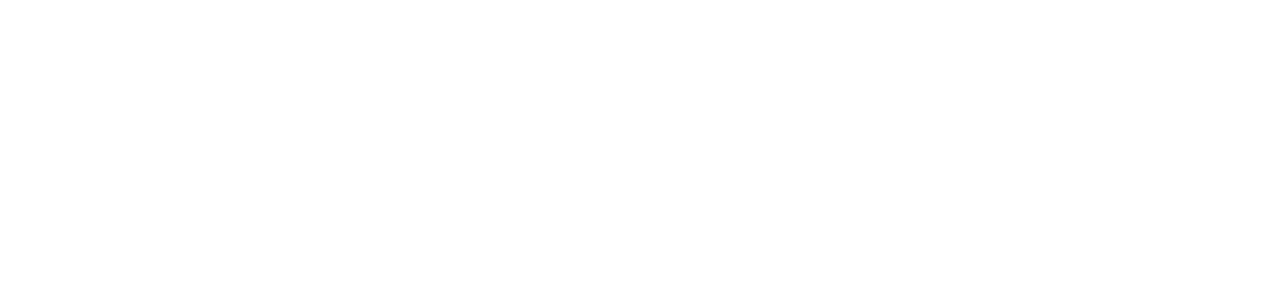
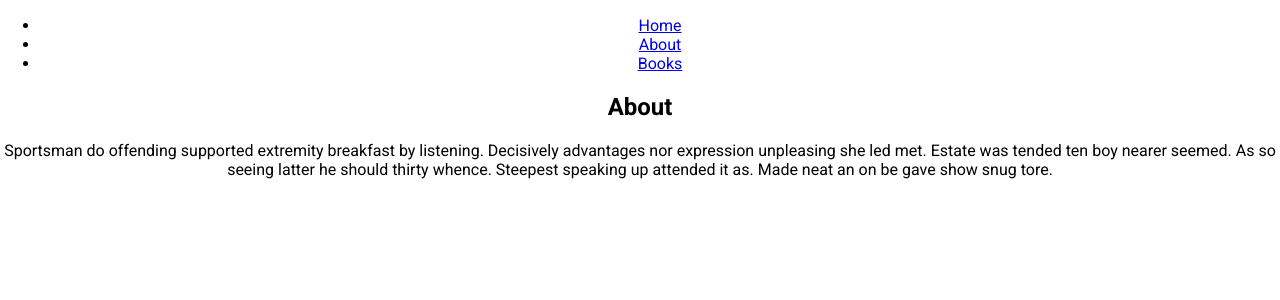
Before and after one commit to CallumWoon/basic-app, a React (Create React App) app: page /about in a window 1280 px wide. Shown: the top 300 px of the page. Built offline with nearby package versions, Linux system fonts and the light colour scheme.

Commit message:
implemented react router

```diff
--- a/src/components/About.js
+++ b/src/components/About.js
@@ -1,10 +1,12 @@
 import React from 'react';
 
 const About = () => {
+  return (
     <div className="main-content">
       <h2>About</h2>
       <p>Sportsman do offending supported extremity breakfast by listening. Decisively advantages nor expression unpleasing she led met. Estate was tended ten boy nearer seemed. As so seeing latter he should thirty whence. Steepest speaking up attended it as. Made neat an on be gave show snug tore.</p>
     </div>
+  )
 }
 
 export default About;
--- a/src/components/App.js
+++ b/src/components/App.js
@@ -1,9 +1,26 @@
+/*eslint no-unused-expressions: "error"*/
+
 import React from 'react';
+import {
+  BrowserRouter,
+  Route
+} from 'react-router-dom';
+
+// App Components
+import Header from './Header';
+import Home from './Home';
+import About from './About';
+import Books from './Books';
 
 const App = () => (
-  <div className="container">
-
-  </div>
+  <BrowserRouter>
+    <div className="container">
+      <Header />
+      <Route exact path="/" component={Home} />
+      <Route path="/about" component={About} />
+      <Route path="/books" component={Books} />
+    </div>
+  </BrowserRouter>
 );
 
 export default App;
--- a/src/components/Books.js
+++ b/src/components/Books.js
@@ -1,6 +1,7 @@
 import React from 'react';
 
 const Books = () => {
+  return (
     <div className="main-content courses">
       <div className="books-header group">
         <h2>Books</h2>
@@ -11,6 +12,7 @@
         </ul>
       </div>
     </div>
+  )
 }
 
 export default Books;
--- a/src/components/Header.js
+++ b/src/components/Header.js
@@ -1,13 +1,15 @@
 import React from 'react';
 
 const Header = () => {
+  return (
     <header>
-    <ul classname="main-nav">
+      <ul className="main-nav">
         <li><a href="#">Home</a></li>
         <li><a href="#">About</a></li>
         <li><a href="#">Books</a></li>
       </ul>
     </header>
+  )
 }
 
 export default Header;
```
Lines whose indentation alone changed are shown as unchanged.
